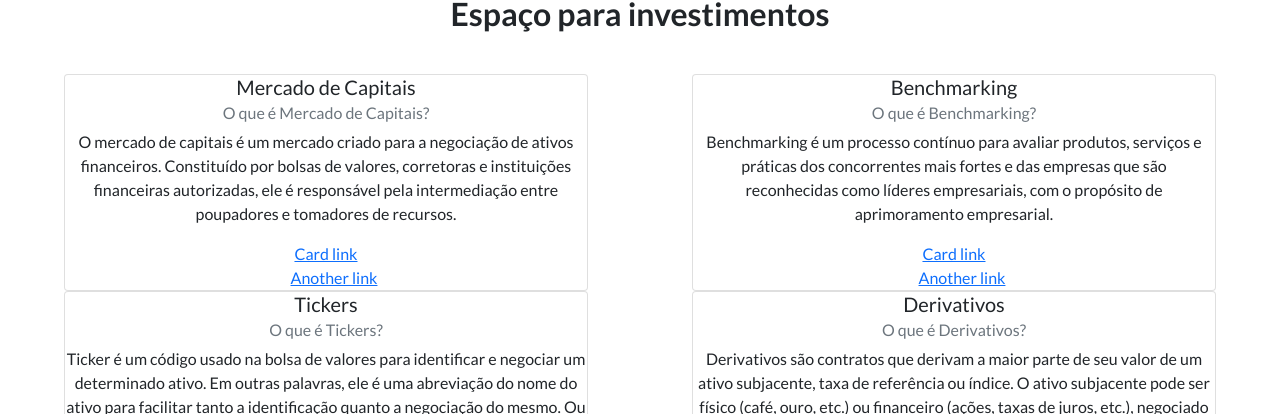
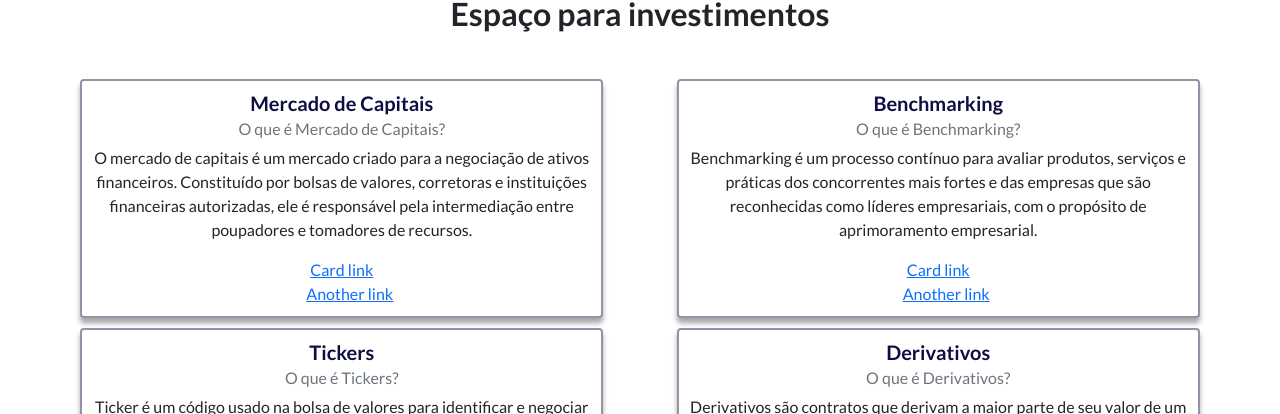
Before and after one commit to leticia-aniceto/SAP006-tf-citi, a React (Create React App) app: page /investing in a window 1280 px wide. Shown: the part 310-724 px from the top of the page. Built offline with nearby package versions, Linux system fonts and the light colour scheme.

Commit message:
pre-pull

```diff
--- a/src/pages/investing.css
+++ b/src/pages/investing.css
@@ -1,14 +1,22 @@
 
 .profile-cards{
-    flex-flow: column wrap;
+    flex-direction: row;
     justify-content: space-evenly;
 }
 
 .col-md-5{
-    margin: 10px;
+    margin: 05px;
 }
 
 .card {
-    border: 1px solid black;
+    border: 2px solid rgb(14, 14, 66,0.45);
     border-radius: .25rem;
+    box-shadow: 0px 5.13419px 5.13419px rgba(0, 0, 0, 0.35);
+    text-align: center;
+    padding: 10px;
 }
+
+.card-title {
+    font-weight:bold;
+    color: rgb(14, 14, 66);
+}
--- a/src/pages/investing.js
+++ b/src/pages/investing.js
@@ -2,6 +2,7 @@ import React from "react";
 import Navbar from "../components/navbar";
 import Header from "../components/header";
 import Banner from "../components/banner";
+import "./investing.css";
 
 const Investing = () => {
   return (
@@ -60,12 +61,7 @@ const Investing = () => {
                 derivativo sobre outro derivativo). Os derivativos podem classificados em contratos a termo,
                 contratos futuros, opções de compra e venda, operações de swaps, entre outros, cada qual com
                 suas características.
-                Os derivativos, em geral, são negociados sob a forma de contratos padronizados, isto é,
-                previamente especificados (quantidade, qualidade, prazo de liquidação e forma de cotação do
-                ativo-objeto sobre os quais se efetuam as negociações), em mercados organizados, com o fim
-                de proporcionar, aos agentes econômicos, oportunidades para a realização de operações que
-                viabilizem a transferência de risco das flutuações de preços de ativos e de variáveis
-                macroeconômicas.</p>
+                </p>
                 <a href="#" className="card-link">Card link</a>
                 <a href="#" className="card-link">Another link</a>
               </div>
```
